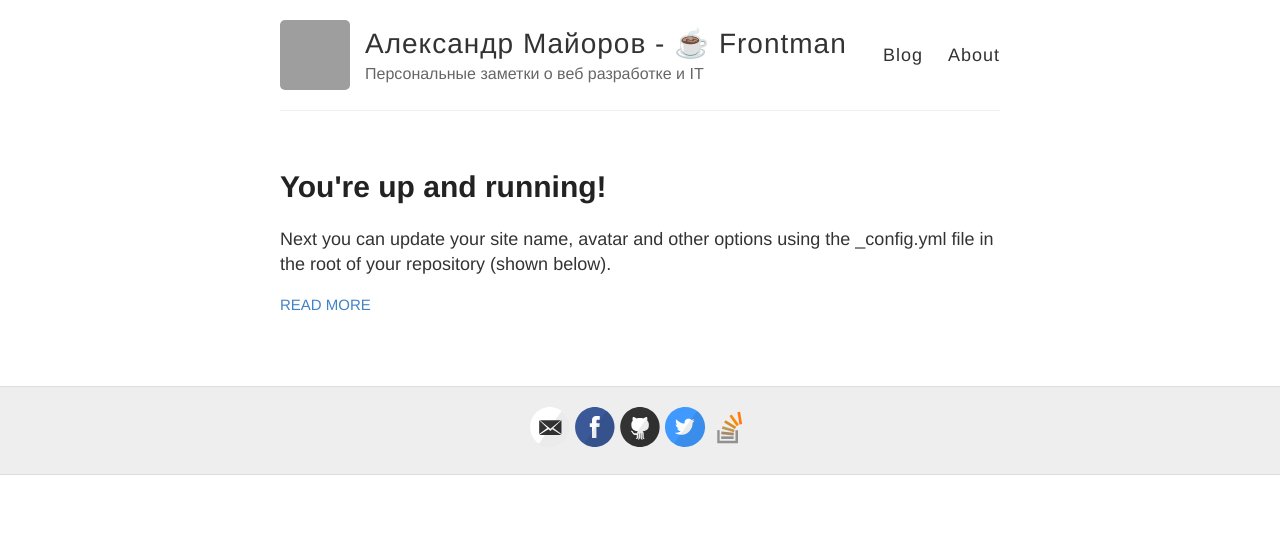
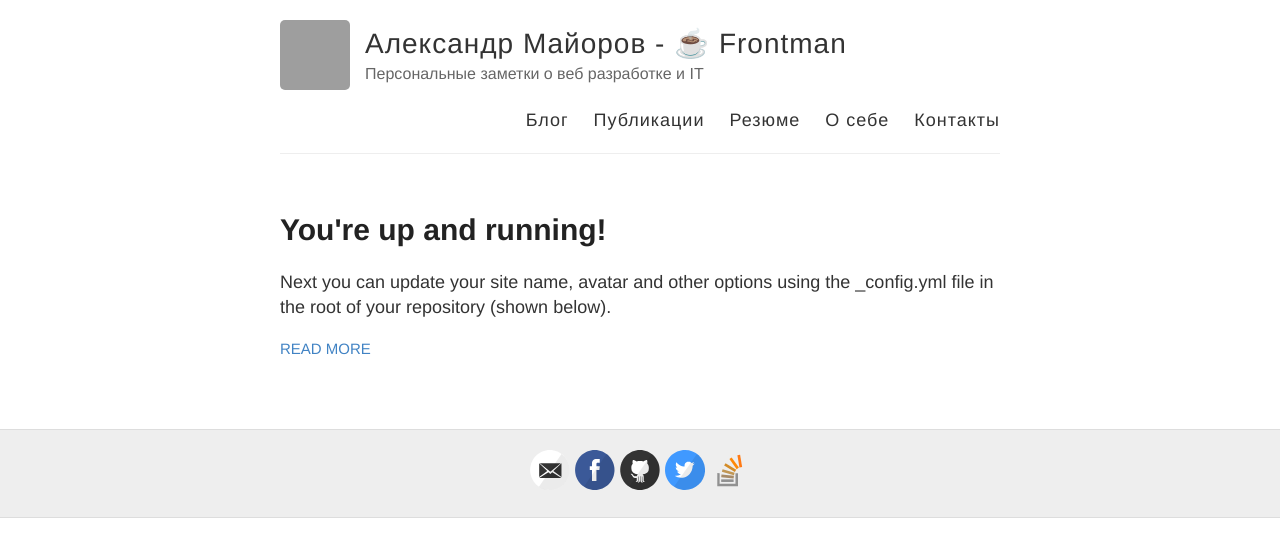
Before and after one commit to frontdevops/alexmayorov.github.io, a Jekyll site: the page built from index.html, in a window 1280 px wide. Shown: the top 557 px of the page. Built offline with Jekyll 4.4.1, drawn with Linux system fonts in a browser that asks for light colours; Markdown is read by kramdown in place of the engine named in the settings; grey boxes are pictures that could not be loaded.

Commit message:
Update default.html

```diff
--- a/_layouts/default.html
+++ b/_layouts/default.html
@@ -27,8 +27,11 @@
           </div>
 
           <nav>
-            <a href="{{ site.baseurl }}/">Blog</a>
-            <a href="{{ site.baseurl }}/about">About</a>
+            <a href="{{ site.baseurl }}/">Блог</a>
+            <a href="{{ site.baseurl }}/publishes">Публикации</a>
+            <a href="{{ site.baseurl }}/vc">Резюме</a>
+            <a href="{{ site.baseurl }}/about">О себе</a>
+            <a href="{{ site.baseurl }}/contacts">Контакты</a>
           </nav>
         </header>
       </div>
```
